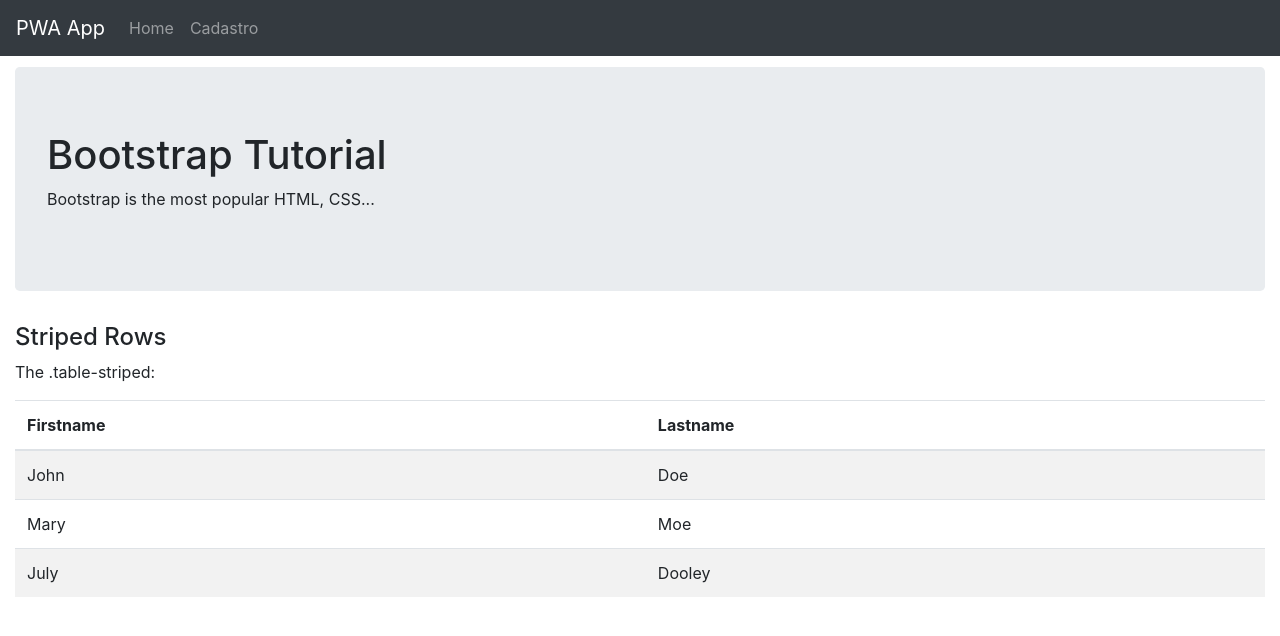
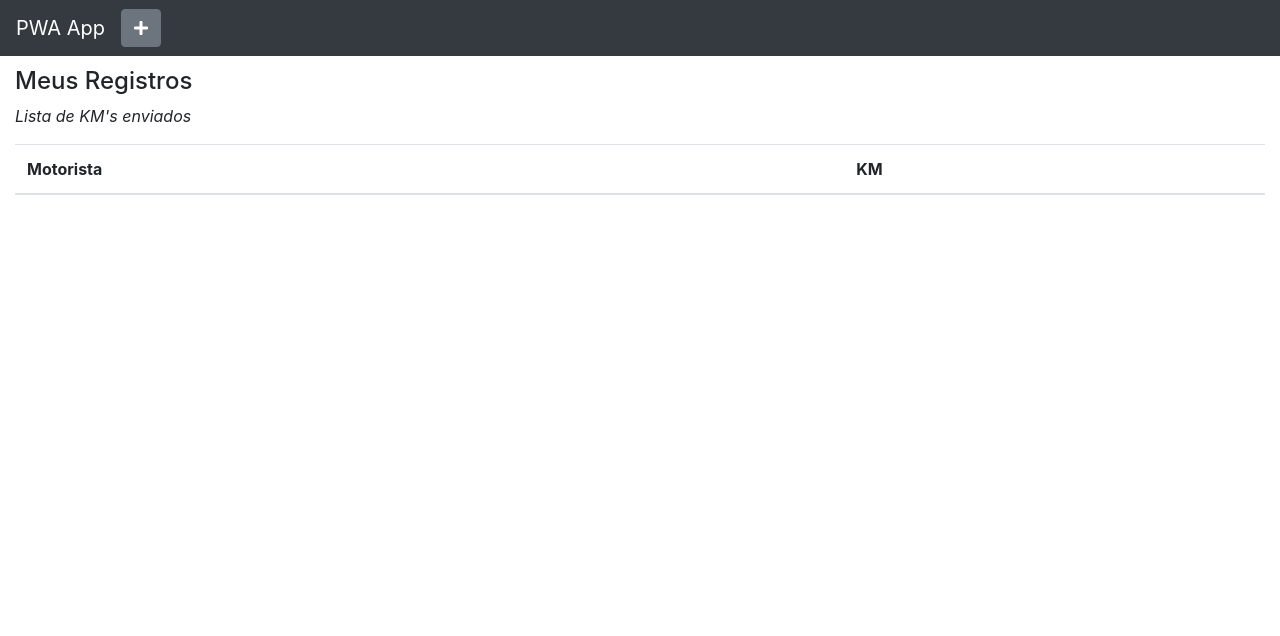
Before and after one commit to disilveira/hello-pwa, a PHP site: page / in a window 1280 px wide. Shown: the top 636 px of the page. Run offline with PHP 8.4, Linux system fonts and the light colour scheme; tables that the repository leaves empty or names only in its code hold one stand-in row (values such as "Sample post"); lists and menus that the app fills with data are empty.

Commit message:
Added database connection to show the home table

```diff
--- a/cadastro.php
+++ b/cadastro.php
@@ -1,4 +1,6 @@
-<form action="/action_page.php" style="margin-top: 67px">
+<h4 style="margin-top: 67px">Cadastro</h4>
+<p><i>Cadastro de novo registro</i></p>
+<form action="/action_page.php">
     <div class="form-group">
         <label for="email">Email address:</label>
         <input type="email" class="form-control" placeholder="Enter email" id="email">
--- /dev/null
+++ b/classes/Kilometragem.php
@@ -0,0 +1,35 @@
+<?php
+
+require_once('Database.php');
+
+class Kilometragem {
+
+    function __construct() {
+        $this->pdo = Database::conexao();
+    }
+
+    public $id;
+    public $nome_motorista;
+    public $km;
+    public $data_envio;
+    public $ativo;
+
+    public function lastInsertId(){
+        return $this->pdo->lastInsertId();
+    }
+
+    public function getKilometragens(){
+        try{
+            $stmt = $this->pdo->prepare("
+                SELECT * FROM kilometragem
+                WHERE ativo = 1
+                ORDER BY id DESC");
+            $stmt->execute();
+            $result = $stmt->fetchAll(PDO::FETCH_CLASS);
+            return $result;
+        } catch (PDOException $exc) {
+            echo get_class($this).": {$exc->getMessage()}";
+        }
+    }
+
+}
--- /dev/null
+++ b/controllers/KilometragemController.php
@@ -0,0 +1,20 @@
+<?php
+
+require_once('classes/Kilometragem.php');
+
+function showKilometragem(){
+    $data = new Kilometragem();
+    $data = $data->getKilometragens();
+
+    $return = '';
+
+    foreach ($data as $row){
+        $return .= '
+            <tr linha-km="'.$row->id.'">
+                <td>'.$row->nome_motorista.'</td>
+                <td>'.$row->km.'</td>
+            </tr>
+        ';
+    }
+    return $return;
+}
--- a/head.php
+++ b/head.php
@@ -19,7 +19,7 @@
     <link rel="apple-touch-startup-image" href="images/splash/launch-1536x2048.png" media="(min-device-width: 768px) and (max-device-width: 1024px) and (-webkit-min-device-pixel-ratio: 2) and (orientation: portrait)">
     <link rel="apple-touch-startup-image" href="images/splash/launch-1668x2224.png" media="(min-device-width: 834px) and (max-device-width: 834px) and (-webkit-min-device-pixel-ratio: 2) and (orientation: portrait)">
     <link rel="apple-touch-startup-image" href="images/splash/launch-2048x2732.png" media="(min-device-width: 1024px) and (max-device-width: 1024px) and (-webkit-min-device-pixel-ratio: 2) and (orientation: portrait)">
-
     <link rel="shortcut icon" href="favicon.ico" />
     <link rel="stylesheet" href="css/bootstrap.min.css">
+    <link rel="stylesheet" href="https://use.fontawesome.com/releases/v5.7.0/css/all.css" integrity="sha384-lZN37f5QGtY3VHgisS14W3ExzMWZxybE1SJSEsQp9S+oqd12jhcu+A56Ebc1zFSJ" crossorigin="anonymous">
 </head>
--- a/home.php
+++ b/home.php
@@ -1,28 +1,17 @@
-<div class="jumbotron" style="margin-top: 67px">
-    <h1>Bootstrap Tutorial</h1>
-    <p>Bootstrap is the most popular HTML, CSS...</p>
-</div>
-<h4>Striped Rows</h4>
-<p>The .table-striped:</p>
+<?php
+require_once('controllers/KilometragemController.php');
+?>
+
+<h4 style="margin-top: 67px">Meus Registros</h4>
+<p><i>Lista de KM's enviados</i></p>
 <table class="table table-striped">
     <thead>
         <tr>
-            <th>Firstname</th>
-            <th>Lastname</th>
+            <th>Motorista</th>
+            <th>KM</th>
         </tr>
     </thead>
     <tbody>
-        <tr>
-            <td>John</td>
-            <td>Doe</td>
-        </tr>
-        <tr>
-            <td>Mary</td>
-            <td>Moe</td>
-        </tr>
-        <tr>
-            <td>July</td>
-            <td>Dooley</td>
-        </tr>
+        <?php echo showKilometragem(); ?>
     </tbody>
 </table>
--- a/nav.php
+++ b/nav.php
@@ -1,11 +1,19 @@
 <nav class="navbar navbar-expand-md bg-dark navbar-dark fixed-top">
-    <!-- Brand -->
     <a class="navbar-brand" href="#">PWA App</a>
-    <!-- Toggler/collapsibe Button -->
+
+    <?php if(isset($_GET['v']))
+    {
+        echo '<a href="index.php" class="btn btn-secondary text-right"><i class="fas fa-arrow-alt-circle-left"></i></a>';
+    }else{
+        echo '<a href="?v=cadastro" class="btn btn-secondary text-right"><i class="fas fa-plus"></i></a>';
+    }
+    ?>
+
+    <!--
     <button class="navbar-toggler" type="button" data-toggle="collapse" data-target="#collapsibleNavbar">
         <span class="navbar-toggler-icon"></span>
     </button>
-    <!-- Navbar links -->
+
     <div class="collapse navbar-collapse" id="collapsibleNavbar">
         <ul class="navbar-nav">
             <li class="nav-item">
@@ -16,4 +24,5 @@
             </li>
         </ul>
     </div>
+    -->
 </nav>
```
Also changed, not shown: classes/Database.php (added, +40 -0 lines).
